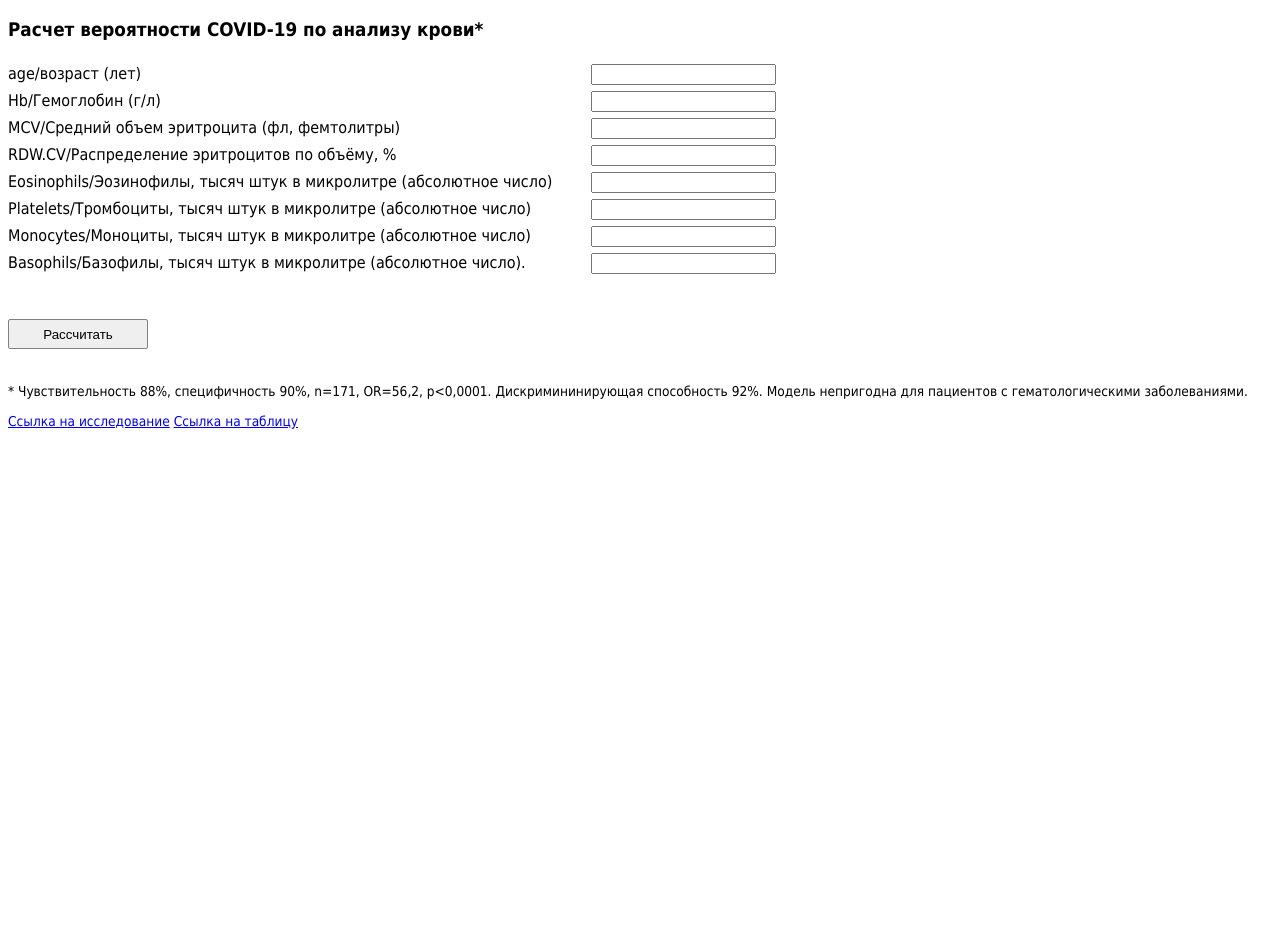
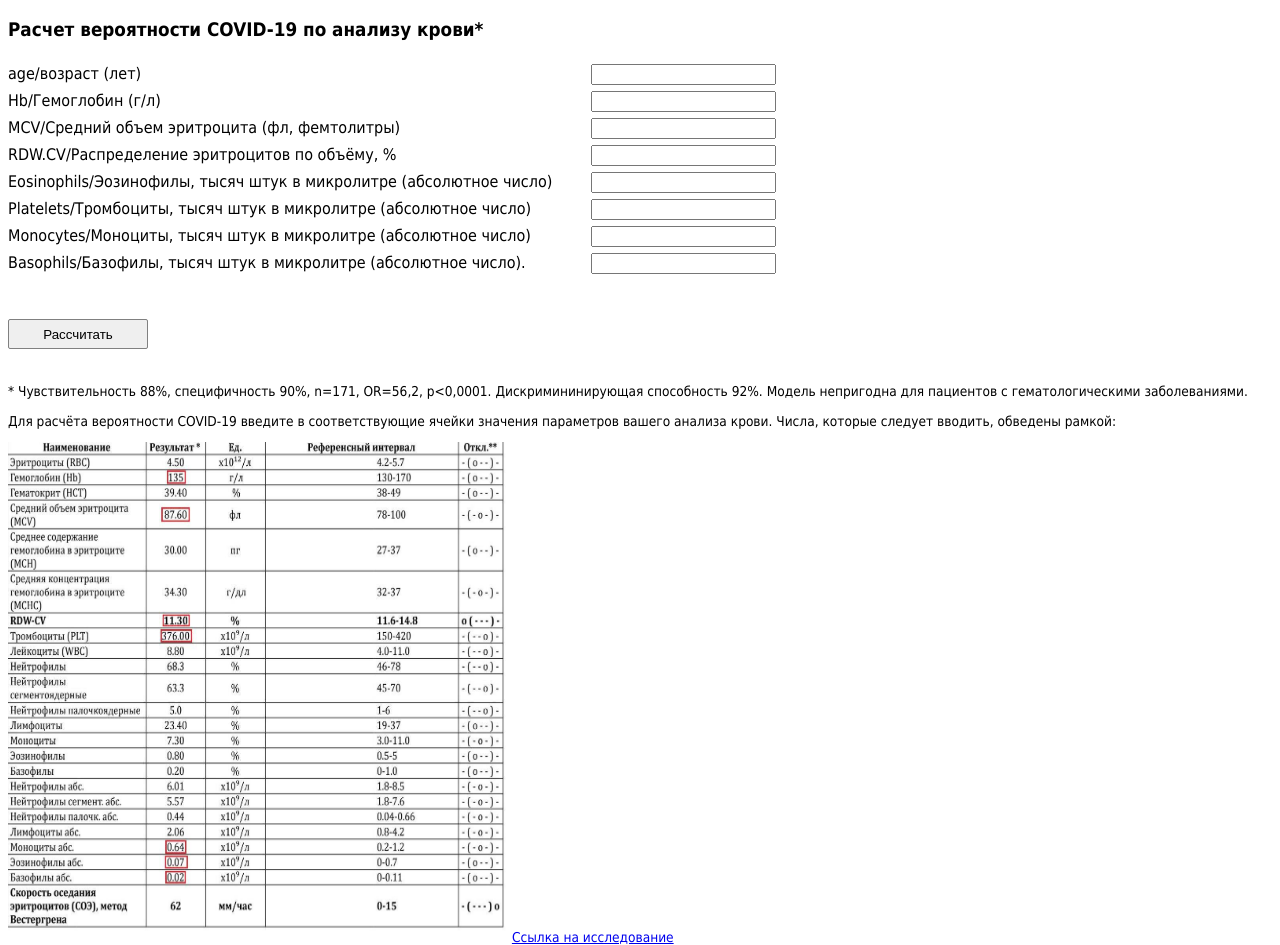
Before and after one commit to metametaclass/cbccovid, a plain HTML site: page index.html in a window 1280 px wide. Before the commit the page ends 800 px from the top, so only its background shows below. Drawn offline with Linux system fonts and the light colour scheme.

Commit message:
add example

```diff
--- a/index.html
+++ b/index.html
@@ -92,8 +92,9 @@
 </div>
   <div class="footer-div">
     <p>* Чувствительность 88%, специфичность 90%, n=171, OR=56,2, p<0,0001. Дискримининирующая способность 92%. Модель непригодна для пациентов с гематологическими заболеваниями.</p>
+    <p>Для расчёта вероятности COVID-19 введите в соответствующие ячейки значения параметров вашего анализа крови. Числа, которые следует вводить, обведены рамкой:</p>
+    <img src="photo_example.jpg" alt="Пример значений параметров" width="500" height="500">
     <a href="https://www.rcpjournals.org/content/clinmedicine/early/2020/06/30/clinmed.2020-0373/tab-figures-data">Ссылка на исследование</a>
-    <a href="table.jpg">Ссылка на таблицу</a>
 
   </div>
 </body>
```
Also changed, not shown: photo_example.jpg (added).
